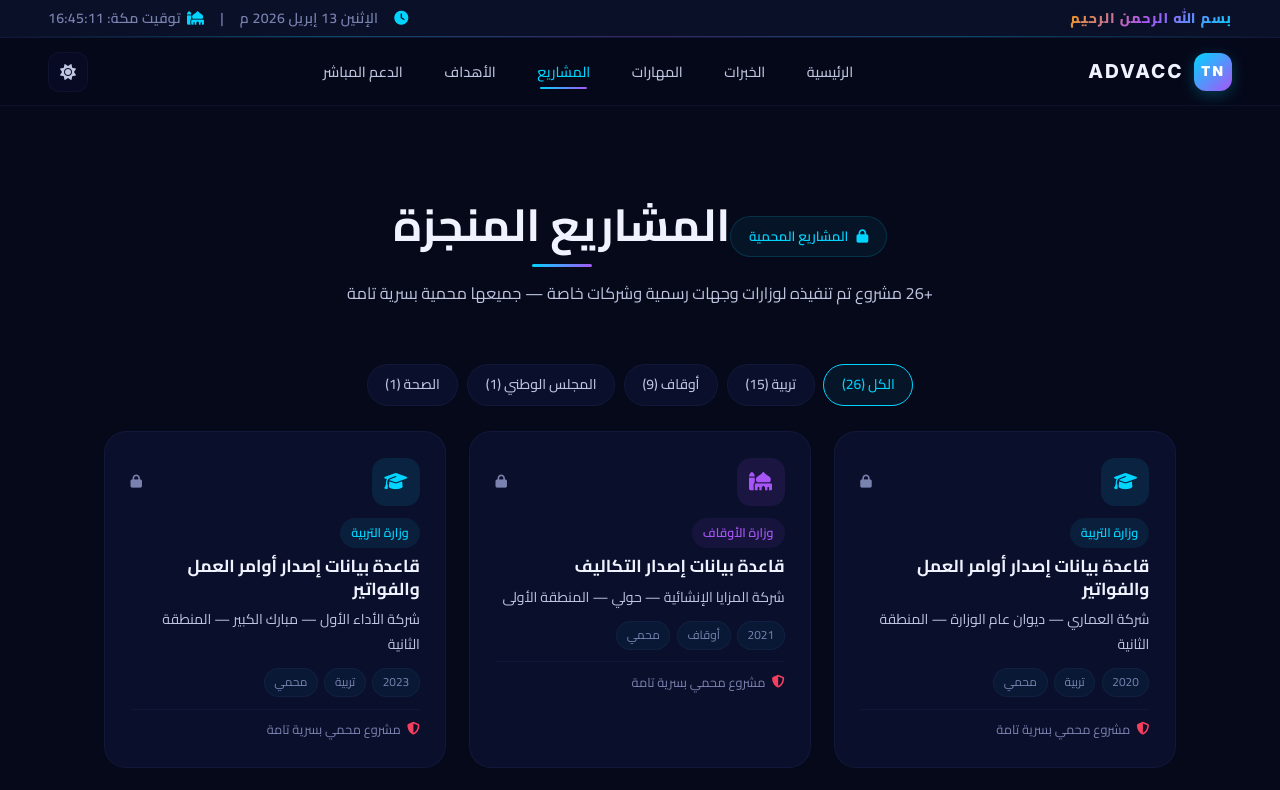
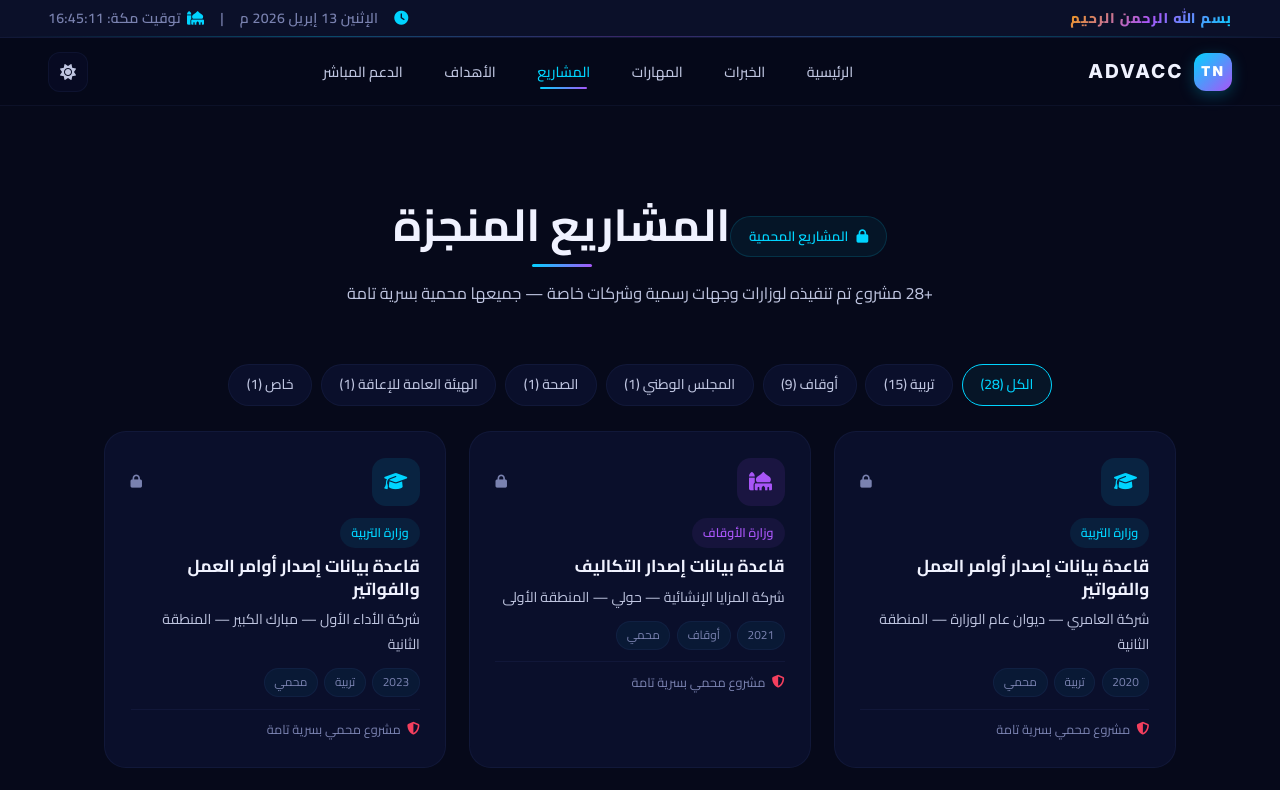
Before and after one commit to MahmoudNageeb/portfolio, a Next.js app: page /projects in a window 1280 px wide. Shown: the top 790 px of the page. Built offline with nearby package versions, Linux system fonts and the light colour scheme.

Commit message:
Update page.tsx

```diff
--- a/app/projects/page.tsx
+++ b/app/projects/page.tsx
@@ -6,7 +6,7 @@ type Proj = { year: string; company: string; area: string; ministry: string; sys
 
 const projects: Proj[] = [
   // وزارة التربية
-  { year: "2020", company: "شركة العماري", area: "ديوان عام الوزارة — المنطقة الثانية", ministry: "وزارة التربية", system: "قاعدة بيانات إصدار أوامر العمل والفواتير", cat: "تربية" },
+  { year: "2020", company: "شركة العامري", area: "ديوان عام الوزارة — المنطقة الثانية", ministry: "وزارة التربية", system: "قاعدة بيانات إصدار أوامر العمل والفواتير", cat: "تربية" },
   { year: "2021", company: "شركة المزايا الإنشائية", area: "حولي — المنطقة الأولى", ministry: "وزارة الأوقاف", system: "قاعدة بيانات إصدار التكاليف", cat: "أوقاف" },
   { year: "2023", company: "شركة الأداء الأول", area: "مبارك الكبير — المنطقة الثانية", ministry: "وزارة التربية", system: "قاعدة بيانات إصدار أوامر العمل والفواتير", cat: "تربية" },
   { year: "2023", company: "شركة المنذر العقارية", area: "الفروانية — المنطقة الأولى", ministry: "وزارة التربية", system: "قاعدة بيانات إصدار أوامر العمل والفواتير", cat: "تربية" },
@@ -35,6 +35,10 @@ const projects: Proj[] = [
   { year: "2025", company: "—", area: "جميع المناطق", ministry: "المجلس الوطني للثقافة والفنون والآداب", system: "قاعدة بيانات شاملة لإصدار أوامر العمل", cat: "المجلس الوطني" },
   // وزارة الصحة
   { year: "—", company: "شركة المنذر العقارية", area: "المستشفيات (تمديد العقد)", ministry: "وزارة الصحة", system: "قاعدة بيانات أعمال الصيانة", cat: "الصحة" },
+  // الهيئة العامة لشئون الإعاقة
+  { year: "2025", company: "شركة دابوق", area: "جميع فروع الهيئة", ministry: "الهيئة العامة لشئون الإعاقة", system: "قاعدة بيانات إصدار أوامر العمل وحساب الكميات", cat: "الهيئة العامة لشئون الإعاقة" },
+  // خاص
+  { year: "2025", company: "شركة ADVACC", area: "قطاعات متعددة", ministry: "القطاع الخاص", system: "20 قاعدة بيانات مختلفة", cat: "خاص" },
 ];
 
 // حساب العدد الفعلي للمشاريع
@@ -46,13 +50,15 @@ const uniqueMinistries = new Set(projects.map(p => p.ministry)).size;
 // حساب عدد المناطق الفريدة
 const uniqueAreas = new Set(projects.map(p => p.area)).size;
 
-const CATS = ["الكل", "تربية", "أوقاف", "المجلس الوطني", "الصحة"];
+const CATS = ["الكل", "تربية", "أوقاف", "المجلس الوطني", "الصحة", "الهيئة العامة لشئون الإعاقة", "خاص"];
 
 const iconMap: Record<string, string> = {
   "تربية": "fas fa-graduation-cap",
   "أوقاف": "fas fa-mosque",
   "المجلس الوطني": "fas fa-theater-masks",
   "الصحة": "fas fa-hospital",
+  "الهيئة العامة لشئون الإعاقة": "fas fa-wheelchair",
+  "خاص": "fas fa-building",
 };
 
 const colorMap: Record<string, { bg: string; fg: string; badge: string }> = {
@@ -60,6 +66,8 @@ const colorMap: Record<string, { bg: string; fg: string; badge: string }> = {
   "أوقاف": { bg: "rgba(168,85,247,.1)", fg: "var(--c2)", badge: "rgba(168,85,247,.08)" },
   "المجلس الوطني": { bg: "rgba(245,158,11,.1)", fg: "var(--c4)", badge: "rgba(245,158,11,.08)" },
   "الصحة": { bg: "rgba(34,197,94,.1)", fg: "var(--c3)", badge: "rgba(34,197,94,.08)" },
+  "الهيئة العامة لشئون الإعاقة": { bg: "rgba(236,72,153,.1)", fg: "#ec4899", badge: "rgba(236,72,153,.08)" },
+  "خاص": { bg: "rgba(139,92,246,.1)", fg: "#8b5cf6", badge: "rgba(139,92,246,.08)" },
 };
 
 export default function ProjectsPage() {
@@ -79,9 +87,16 @@ export default function ProjectsPage() {
   // Helper function to get category for filtering
   const getCategoryCount = (cat: string) => {
     if (cat === "الكل") return totalProjects;
-    if (cat === "المجلس الوطني") return projects.filter((p) => p.cat === "المجلس الوطني").length;
-    if (cat === "الصحة") return projects.filter((p) => p.cat === "الصحة").length;
     return projects.filter((p) => p.cat === cat).length;
+  };
+
+  // Helper function to get display name for tech badge
+  const getDisplayCatName = (cat: string) => {
+    if (cat === "المجلس الوطني") return "ثقافة";
+    if (cat === "الصحة") return "صحة";
+    if (cat === "الهيئة العامة لشئون الإعاقة") return "إعاقة";
+    if (cat === "خاص") return "خاص";
+    return cat;
   };
 
   return (
@@ -97,7 +112,7 @@ export default function ProjectsPage() {
         <div className="proj-filter">
           {CATS.map((c) => (
             <button key={c} className={`proj-fbtn${filter === c ? " active" : ""}`} onClick={() => setFilter(c)}>
-              {c === "الكل" ? `الكل (${totalProjects})` : `${c} (${getCategoryCount(c)})`}
+              {c === "الكل" ? `الكل (${totalProjects})` : `${c === "الهيئة العامة لشئون الإعاقة" ? "الهيئة العامة للإعاقة" : c} (${getCategoryCount(c)})`}
             </button>
           ))}
         </div>
@@ -118,7 +133,7 @@ export default function ProjectsPage() {
                 <p>{p.company} — {p.area}</p>
                 <div className="proj-techs">
                   <span className="proj-tech">{p.year}</span>
-                  <span className="proj-tech">{p.cat === "المجلس الوطني" ? "ثقافة" : p.cat === "الصحة" ? "صحة" : p.cat}</span>
+                  <span className="proj-tech">{getDisplayCatName(p.cat)}</span>
                   <span className="proj-tech">محمي</span>
                 </div>
                 <div className="proj-prot">
@@ -147,7 +162,7 @@ export default function ProjectsPage() {
         </div>
 
         <div className="sbar">
-          <div className="sbar-item anim" style={{ transitionDelay: ".3s" }}><span className="sbar-n">+25</span><span className="sbar-l">مشروع منجز</span></div>
+          <div className="sbar-item anim" style={{ transitionDelay: ".3s" }}><span className="sbar-n">+{totalProjects}</span><span className="sbar-l">مشروع منجز</span></div>
           <div className="sbar-item anim" style={{ transitionDelay: ".4s" }}><span className="sbar-n">{uniqueMinistries}</span><span className="sbar-l">وزارات وجهات</span></div>
           <div className="sbar-item anim" style={{ transitionDelay: ".5s" }}><span className="sbar-n">+20</span><span className="sbar-l">مناطق</span></div>
         </div>
```
